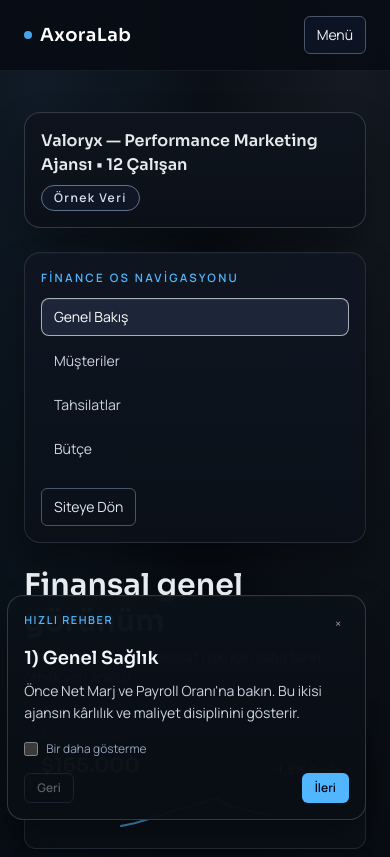
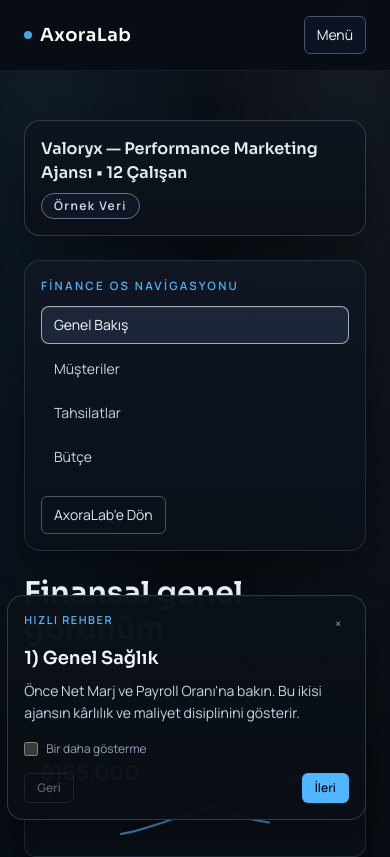
Before and after one commit to 0xroysol/axoralabs, a Next.js app: page /demo/finance-os/overview in a window 390 px wide. Shown: the top 857 px of the page. Built offline with nearby package versions, Linux system fonts and the light colour scheme.

Commit message:
Cleanup demo nav copy and mobile header spacing

```diff
--- a/app/demo/finance-os/page.tsx
+++ b/app/demo/finance-os/page.tsx
@@ -10,7 +10,7 @@ export default function FinanceOsLandingPage() {
   const reducedMotion = useReducedMotion();
 
   return (
-    <section className="mx-auto flex min-h-[calc(100vh-180px)] w-full max-w-5xl items-center justify-center px-6 pb-20 pt-8 md:pt-12">
+    <section className="mx-auto flex min-h-[calc(100vh-180px)] w-full max-w-5xl items-center justify-center px-6 pb-20 pt-10 md:pt-12">
       <motion.article
         initial={reducedMotion ? undefined : { opacity: 0, y: 8 }}
         animate={reducedMotion ? undefined : { opacity: 1, y: 0 }}
--- a/src/components/demo/FinanceDemoLayoutShell.tsx
+++ b/src/components/demo/FinanceDemoLayoutShell.tsx
@@ -17,7 +17,7 @@ export function FinanceDemoLayoutShell({ children }: FinanceDemoLayoutShellProps
   const t = useTranslate();
 
   return (
-    <section className="mx-auto w-full max-w-7xl px-6 pb-20 pt-8">
+    <section className="mx-auto w-full max-w-7xl px-6 pb-20 pt-10 md:pt-8">
       <motion.header
         initial={reducedMotion ? undefined : { opacity: 0, y: 10 }}
         animate={reducedMotion ? undefined : { opacity: 1, y: 0 }}
@@ -33,7 +33,7 @@ export function FinanceDemoLayoutShell({ children }: FinanceDemoLayoutShellProps
       </motion.header>
 
       <div className="mt-6 grid gap-6 lg:grid-cols-[260px_1fr]">
-        <aside className="surface sticky top-24 h-fit rounded-2xl p-4">
+        <aside className="surface h-fit rounded-2xl p-4 lg:sticky lg:top-24">
           <p className="eyebrow">
             <LocalizedText text={financeOsShellContent.navLabel} />
           </p>
--- a/src/components/layout/Footer.tsx
+++ b/src/components/layout/Footer.tsx
@@ -15,7 +15,9 @@ export function Footer({ statement, domain }: FooterProps) {
           <p className="text-sm text-textSoft">
             <LocalizedText text={statement} />
           </p>
-          <p className="mt-3 text-sm text-textSoft">© {new Date().getFullYear()} {domain}</p>
+          <Link href="/" className="focus-ring mt-3 inline-flex rounded-sm text-sm text-textSoft hover:text-slate-100">
+            © {new Date().getFullYear()} {domain}
+          </Link>
         </div>
 
         <div className="grid gap-5 text-sm text-textSoft sm:grid-cols-3">
--- a/src/content/siteContent.ts
+++ b/src/content/siteContent.ts
@@ -57,8 +57,7 @@ export const productNavLinks: NavItem[] = [
 
 export const serviceNavLinks: NavItem[] = [
   { label: "Custom Dashboards", href: "/services/finance-dashboards" },
-  { label: "Data Integration & Support", href: "/services/industry-panels" },
-  { label: "Vibe Coding Education", href: "/services/vibe-coding" }
+  { label: "Data Integration & Support", href: "/services/industry-panels" }
 ];
 
 export const companyNavLinks: NavItem[] = [
@@ -167,7 +166,7 @@ export const financeOsLandingContent = {
 export const financeOsShellContent = {
   agencyLabel: "Valoryx — Performance Marketing Agency • 12 Employees",
   sampleDataLabel: "Sample Data",
-  backToSiteLabel: "Back to Site",
+  backToSiteLabel: "Back to AxoraLab",
   navLabel: "Finance OS Navigation",
   navItems: [
     { label: "Overview", href: financeDemoRoutes.overview },
--- a/src/i18n/translations.ts
+++ b/src/i18n/translations.ts
@@ -399,7 +399,7 @@ const tr: Record<string, string> = {
   "All data in this demo is fictional and used for demonstration purposes.":
     "Bu demodaki tüm veriler kurgusaldır ve yalnızca gösterim amaçlı kullanılır.",
   "Enter Live Demo": "Canlı Demo'ya Gir",
-  "Back to AxoraLab": "AxoraLab'e Dön",
+  "Back to AxoraLab": "AxoraLab’e Dön",
   "Product: Axora Finance OS": "Ürün: Axora Finance OS",
   "Axora Finance OS (Agency Edition)": "Axora Finance OS (Ajans Sürümü)",
   "Axora Operations Panel (Agency Edition)": "Axora Operations Panel (Ajans Sürümü)",
```
